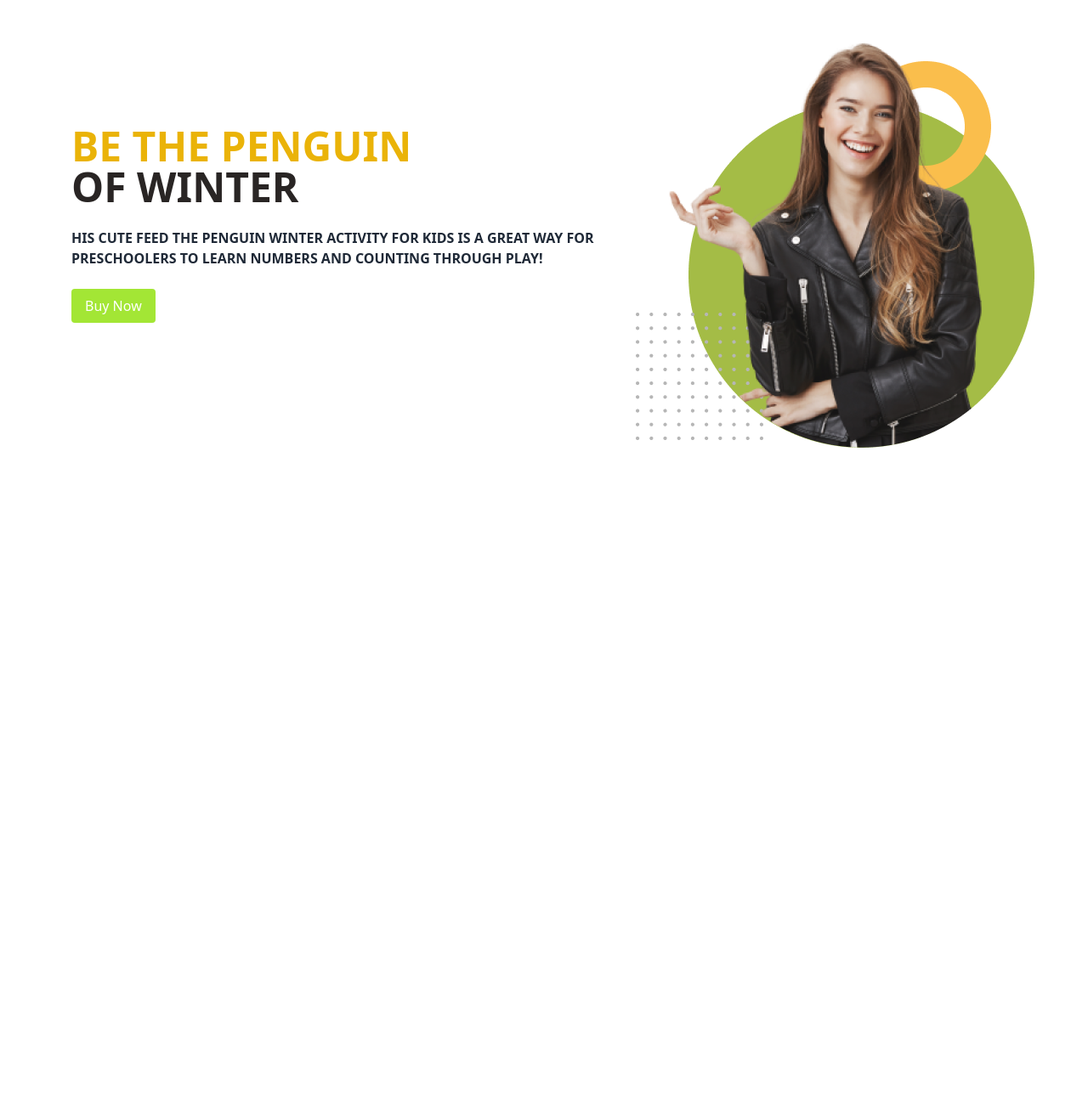
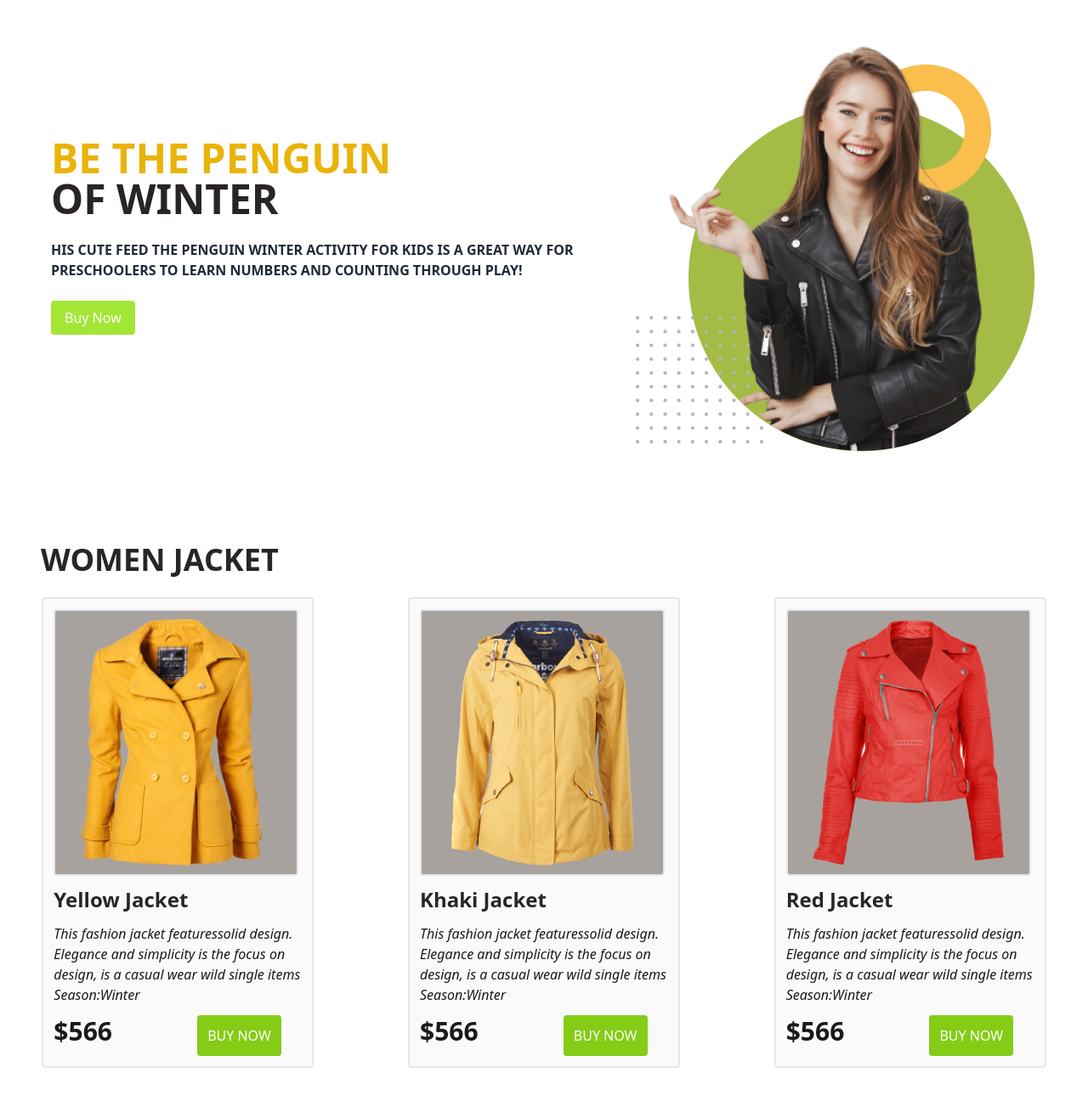
Before and after one commit to srabon0/penguin-tailwind, a plain HTML site: page index.html in a window 1280 px wide. Shown: the whole page at 85% size. Before the commit the page ends 800 px from the top, so only its background shows below. Drawn offline with nearby package versions, Linux system fonts and the light colour scheme.

Commit message:
women jacket

```diff
--- a/index.html
+++ b/index.html
@@ -30,15 +30,70 @@
     </div>
 
   </header> -->
-    <main class="container mx-auto sm:flex items-center justify-center">
-      <div class="w-6/12 space-y-6 m-6">
-        <h1 class="font-bold uppercase" > <span class="text-yellow-500 text-5xl ">Be the penguin</span> <br> <span class=" text-stone-800 text-5xl ">of winter</span> </h1>
-        <p class="font-bold text-gray-800 uppercase" >his cute Feed the Penguin Winter activity for kids is a great way for preschoolers to learn numbers and counting through play!</p>
-        <button class="bg-lime-400 px-4 py-2 rounded text-white">Buy Now</button>
-      </div>
-      <div class="pt-10">
-        <img class="w-11/12 sm:w-full" src="images/model.png" alt="">
-      </div>
+    <main >
+      <section class="container mx-auto sm:flex items-center justify-center">
+        <div class=" sm:w-6/12 space-y-6 m-6">
+          <h1 class="font-bold uppercase sm:text-5xl text-3xl " > <span class="text-yellow-500">Be the penguin</span> <br> <span class=" text-stone-800">of winter</span> </h1>
+          <p class="font-bold text-gray-800 uppercase" >his cute Feed the Penguin Winter activity for kids is a great way for preschoolers to learn numbers and counting through play!</p>
+          <button class="bg-lime-400 px-4 py-2 rounded text-white">Buy Now</button>
+        </div>
+        <div class="pt-5 m-6">
+          <img class="w-11/12 sm:w-full" src="images/model.png" alt="">
+        </div>
+      </section>
+
+      <section class="container mx-auto my-10 py-5">
+        <header class="flex justify-center items-center sm:justify-start sm:mx-12 sm:items-start">
+          <h1 class="font-bold uppercase sm:text-4xl text-2xl my-6 text-stone-800" >Women Jacket </h1>
+        </header>
+        <div class="grid grid-cols-1 sm:grid-cols-3 gap-3" >
+          <div class="product mx-auto rounded p-3 w-80 border-2 bg-zinc-50">
+           <div class="w-72 border-2 py-2 rounded flex justify-center bg-stone-400" >
+            <img class="w-60" src="images/jacket-1.png" alt="">
+           </div>
+           <div class="product-details pt-3 space-y-3" >
+            <h2 class="text-2xl font-bold text-stone-800">Yellow Jacket</h2>
+            <p class="text font-medium text-stone-900 italic">This fashion jacket featuressolid design.
+              Elegance and simplicity is the focus on design, is a casual wear wild single items
+              Season:Winter</p>
+            <p class="text-3xl font-semibold text-stone-900 inline">$566</p>
+            <button class="ml-24 p-3 text-white rounded uppercase bg-lime-500">buy now</button>
+
+           </div>
+          </div>
+          <div class="product mx-auto rounded p-3 w-80 border-2 bg-zinc-50">
+            <div class="w-72 border-2 py-2 rounded flex justify-center bg-stone-400" >
+             <img class="w-60" src="images/jacket-2.png" alt="">
+            </div>
+            <div class="product-details pt-3 space-y-3" >
+             <h2 class="text-2xl font-bold text-stone-800">Khaki Jacket</h2>
+             <p class="text font-medium text-stone-900 italic">This fashion jacket featuressolid design.
+               Elegance and simplicity is the focus on design, is a casual wear wild single items
+               Season:Winter</p>
+             <p class="text-3xl font-semibold text-stone-900 inline">$566</p>
+             <button class="ml-24 p-3 text-white rounded uppercase bg-lime-500">buy now</button>
+
+            </div>
+           </div>
+           <div class="product mx-auto rounded p-3 w-80 border-2 bg-zinc-50">
+            <div class="w-72 border-2 py-2 rounded flex justify-center bg-stone-400" >
+             <img class="w-60" src="images/jacket-3.png" alt="">
+            </div>
+            <div class="product-details pt-3 space-y-3" >
+             <h2 class="text-2xl font-bold text-stone-800">Red Jacket</h2>
+             <p class="text font-medium text-stone-900 italic">This fashion jacket featuressolid design.
+               Elegance and simplicity is the focus on design, is a casual wear wild single items
+               Season:Winter</p>
+             <p class="text-3xl font-semibold text-stone-900 inline">$566</p>
+             <button class="ml-24 p-3 text-white rounded uppercase bg-lime-500">buy now</button>
+
+            </div>
+           </div>
+
+        </div>
+
+
+      </section>
 
 
     </main>
```
Also changed, not shown: tailwind.config.js (added, +7 -0 lines).
